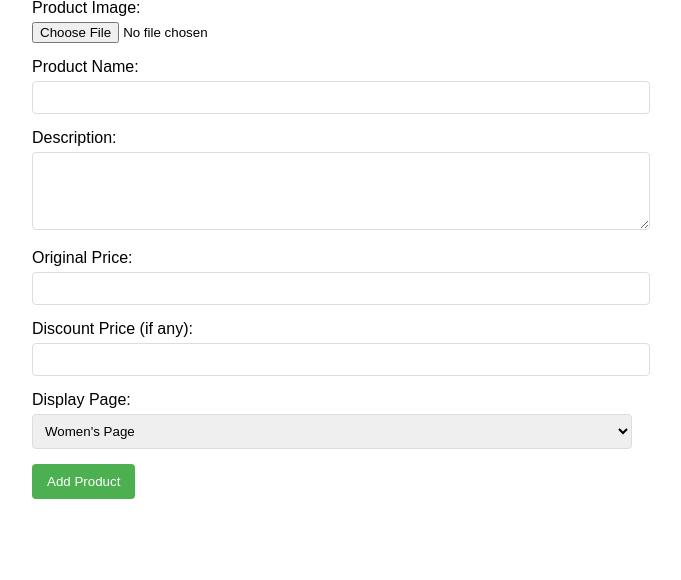
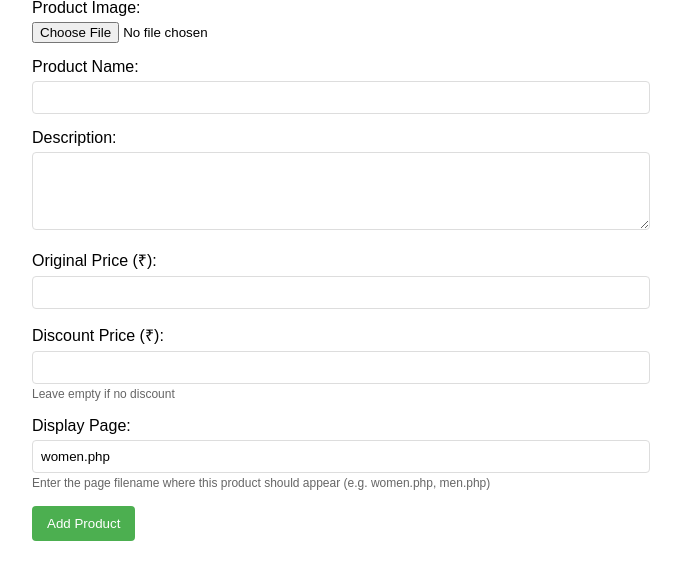
Before and after one commit to CodeSleek00/kanyaraag, a PHP site: page /product_page.php in a window 1280 px wide. Shown: the part 81-661 px from the top of the page, without its empty margins (308-989 px from the left). Run offline with PHP 8.4, Linux system fonts and the light colour scheme.

Commit message:
Update product_page.php

```diff
--- a/product_page.php
+++ b/product_page.php
@@ -6,7 +6,7 @@
     $name = $_POST['name'];
     $description = $_POST['description'];
     $original_price = $_POST['original_price'];
-    $discount_price = $_POST['discount_price'];
+    $discount_price = !empty($_POST['discount_price']) ? $_POST['discount_price'] : 0;
     $page = $_POST['page'];
 
     // Handle image upload
@@ -37,7 +37,7 @@
             $stmt->bind_param("sssdds", $target_file, $name, $description, $original_price, $discount_price, $page);
 
             if ($stmt->execute()) {
-                $success = "Product added successfully!";
+                $success = "Product added successfully to " . htmlspecialchars($page) . " page!";
             } else {
                 $error = "Error: " . $stmt->error;
             }
@@ -60,13 +60,14 @@
         .container { max-width: 600px; margin: 0 auto; }
         .form-group { margin-bottom: 15px; }
         label { display: block; margin-bottom: 5px; }
-        input[type="text"], input[type="number"], textarea, select {
+        input[type="text"], input[type="number"], textarea {
             width: 100%; padding: 8px; border: 1px solid #ddd; border-radius: 4px;
         }
         button { background: #4CAF50; color: white; padding: 10px 15px; border: none; border-radius: 4px; cursor: pointer; }
         button:hover { background: #45a049; }
         .error { color: red; }
         .success { color: green; }
+        .note { font-size: 12px; color: #666; margin-top: 5px; }
     </style>
 </head>
 <body>
@@ -98,23 +99,20 @@
             </div>
 
             <div class="form-group">
-                <label for="original_price">Original Price:</label>
-                <input type="number" id="original_price" name="original_price" step="0.01" required>
+                <label for="original_price">Original Price (₹):</label>
+                <input type="number" id="original_price" name="original_price" step="0.01" min="0" required>
             </div>
 
             <div class="form-group">
-                <label for="discount_price">Discount Price (if any):</label>
-                <input type="number" id="discount_price" name="discount_price" step="0.01">
+                <label for="discount_price">Discount Price (₹):</label>
+                <input type="number" id="discount_price" name="discount_price" step="0.01" min="0">
+                <span class="note">Leave empty if no discount</span>
             </div>
 
             <div class="form-group">
                 <label for="page">Display Page:</label>
-                <select id="page" name="page" required>
-                    <option value="women.php">Women's Page</option>
-                    <option value="men.php">Men's Page</option>
-                    <option value="kids.php">Kids' Page</option>
-                    <option value="new_arrivals.php">New Arrivals</option>
-                </select>
+                <input type="text" id="page" name="page" required value="women.php">
+                <span class="note">Enter the page filename where this product should appear (e.g. women.php, men.php)</span>
             </div>
 
             <button type="submit">Add Product</button>
```
